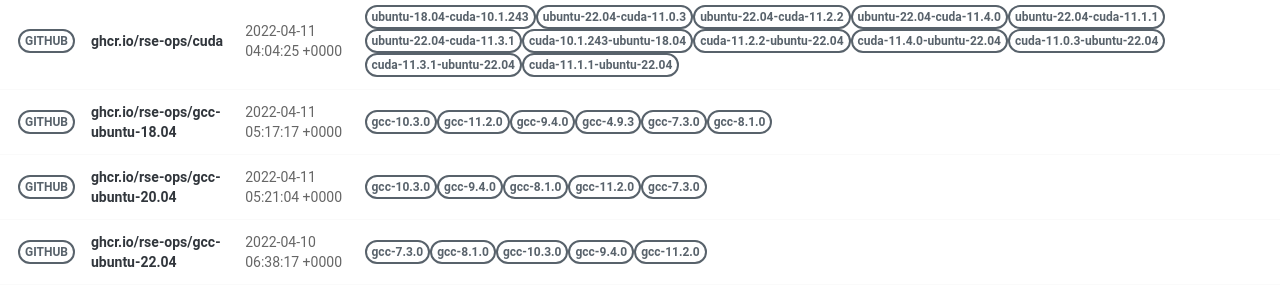
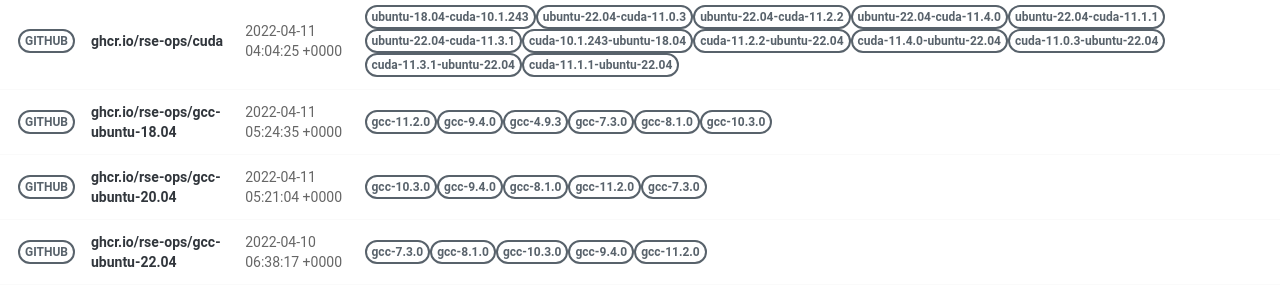
Before and after one commit to rse-ops/docker-images, a Jekyll site: the page built from pages/index.md, in a window 1280 px wide. Shown: the part 502-801 px from the top of the page. Built offline with Jekyll 4.4.1, drawn with Linux system fonts in a browser that asks for light colours; nearby versions of some CDN libraries.

Commit message:
Automated push to update library 2022-04-11

```diff
--- a/_library/ghcr.io-rse-ops-gcc-ubuntu-18.04.md
+++ b/_library/ghcr.io-rse-ops-gcc-ubuntu-18.04.md
@@ -1,14 +1,11 @@
 ---
 layout: container
 name: ghcr.io/rse-ops/gcc-ubuntu-18.04
-updated_at: 2022-04-11 05:17:17.666877
+updated_at: 2022-04-11 05:24:35.150168
 
 
 container_url: https://github.com/orgs/rse-ops/packages/container/package/gcc-ubuntu-18.04
 versions:
- - tag: gcc-10.3.0
-   dockerfile: https://github.com/rse-ops/docker-images/blob/main/ubuntu/gcc/Dockerfile
-   manifest: https://crane.ggcr.dev/manifest/ghcr.io/rse-ops/gcc-ubuntu-18.04:gcc-10.3.0
  - tag: gcc-11.2.0
    dockerfile: https://github.com/rse-ops/docker-images/blob/main/ubuntu/gcc/Dockerfile
    manifest: https://crane.ggcr.dev/manifest/ghcr.io/rse-ops/gcc-ubuntu-18.04:gcc-11.2.0
```
Also changed, not shown: other parts of _library/ghcr.io-rse-ops-gcc-ubuntu-18.04.md (+3 -0 lines).
